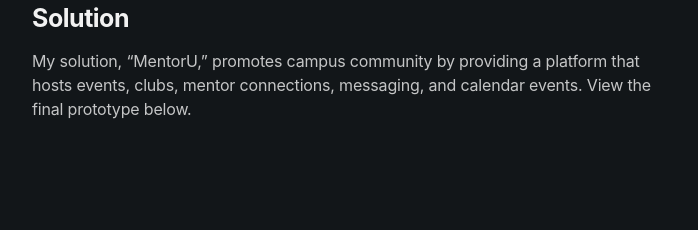
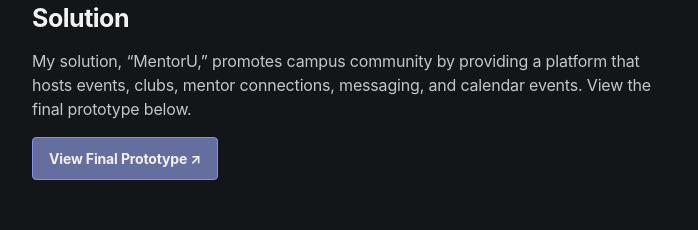
Before and after one commit to chrisleerod/React-Portfolio, a React (Create React App) app: page /google in a window 1280 px wide. Shown: the part 1500-1730 px from the top of the page, without its empty margins (288-986 px from the left). Built offline with nearby package versions, Linux system fonts and the light colour scheme; the HTML template or start-up script is replaced by a standard one.

Commit message:
finished google case study

```diff
--- a/src/components/google/index.jsx
+++ b/src/components/google/index.jsx
@@ -5,6 +5,7 @@
 import ProjInfo from '../styledComponents/projInfo';
 import Paragraph from '../styledComponents/projParagraph';
 import NoTitleParagraph from '../styledComponents/projParagraph/notitle';
+import Button from '../styledComponents/button';
 import IconParagraph from '../styledComponents/iconParagraph';
 import Responses from '../styledComponents/projParagraph/quoteBlock';
 import Research from '../styledComponents/projParagraph/list';
@@ -52,8 +53,13 @@
                     title="Solution"
                     text="My solution, “MentorU,” promotes campus community by providing a platform that hosts events, clubs, mentor connections, messaging, and calendar events. View the final prototype below."
                 />
+                <Spacer spacer="16px" />
+                <Button
+                    link="https://projects.invisionapp.com/prototype/cka52rx83004mo10113wo7mpb/play"
+                    buttonText="View Final Prototype"
+                />
                 <Spacer spacer="128px" />
-                <div style={{margin: "0 auto", textAlign: "center"}}>
+                <div style={{ margin: "0 auto", textAlign: "center" }}>
                     <video src={"https://chrisleerod-portfolio.s3.amazonaws.com/Videos/prototype.mp4"} playsInline autoPlay autoBuffer muted loop style={{ width: "100%", maxWidth: "765px", height: "100%", maxHeight: "600px" }} />
                 </div>
                 <Spacer spacer="128px" />
@@ -183,6 +189,11 @@
                     title="Prototype/validate"
                     paragraph="After finalizing the wireframe and sketches, I then moved onto mid-fidelity designs and prototyping while using Material UI as a framework. This expedited the design process which allowed for more thoughtful decisions. I created a prototype via InVision Studio."
                 />
+                <Spacer spacer="16px" />
+                <Button
+                    link="https://projects.invisionapp.com/prototype/Google-Low-Fi-cka090fgq0016e801jm1vvnn7/play/d85390bd"
+                    buttonText="View Lofi Prototype"
+                />
                 <Spacer spacer="64px" />
                 <BlockImage
                     blockimage="https://raw.githubusercontent.com/chrisleerod/React-Portfolio/master/src/components/images/lofi1.png"
@@ -215,6 +226,11 @@
                 <Paragraph
                     title="Final solutions"
                     text="Wrapping up the sprint, I further iterated and created a high-fidelity prototype featuring in-depth animations to present to Google."
+                />
+                <Spacer spacer="16px" />
+                <Button
+                    link="https://projects.invisionapp.com/prototype/cka52rx83004mo10113wo7mpb/play"
+                    buttonText="View Final Prototype"
                 />
                 <Spacer spacer="64px" />
                 <BlockImage
--- /dev/null
+++ b/src/components/styledComponents/button/index.jsx
@@ -0,0 +1,28 @@
+import React from "react";
+import { motion } from "framer-motion";
+import { Link } from 'react-router-dom';
+
+import {
+    ButtonWrapper,
+} from './index.style';
+
+const Button = ({ link, buttonText }) => {
+    return (
+        <ButtonWrapper>
+            <a target="_blank" rel="noopener noreferrer" href={link}>
+                <motion.div className="home-button"
+                    style={{ backgroundColor: "#646E9F", border: "1px solid #828FFF" }}
+                    whileTap={{ scale: 0.97, }}
+                    whileHover={{
+                        backgroundColor: '#5F68B9',
+                        transition: { duration: 0.2 }
+                    }}
+                >
+                    <p style={{ color: "#F2F2F2", fontWeight: "bold", fontSize: "14px" }}>{buttonText} ↗</p>
+                </motion.div>
+            </a>
+        </ButtonWrapper>
+    );
+};
+
+export default Button;
--- /dev/null
+++ b/src/components/styledComponents/button/index.style.jsx
@@ -0,0 +1,7 @@
+import styled from 'styled-components'
+
+export const ButtonWrapper = styled.div`
+    max-width: 640px;
+    width: 100%;
+    margin: 0 auto;
+`;
```
